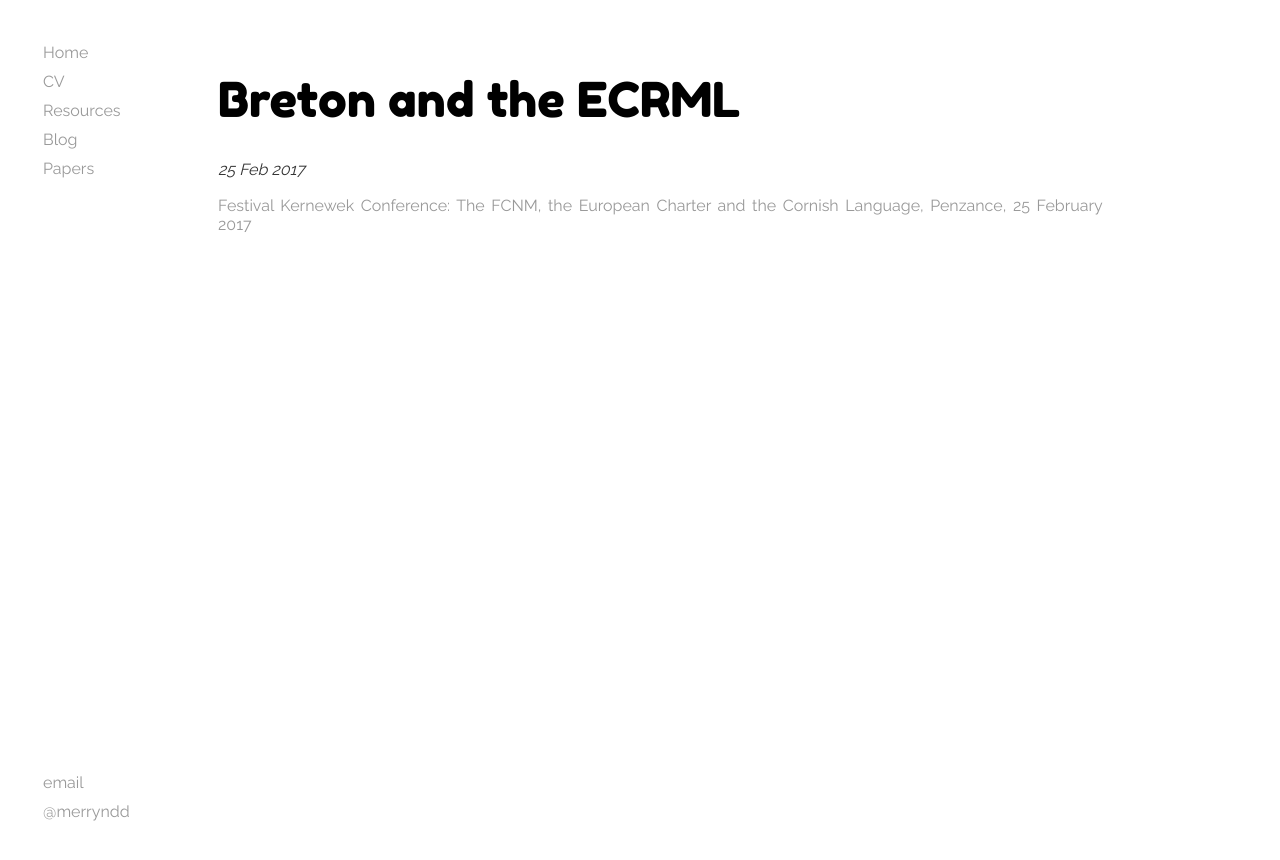
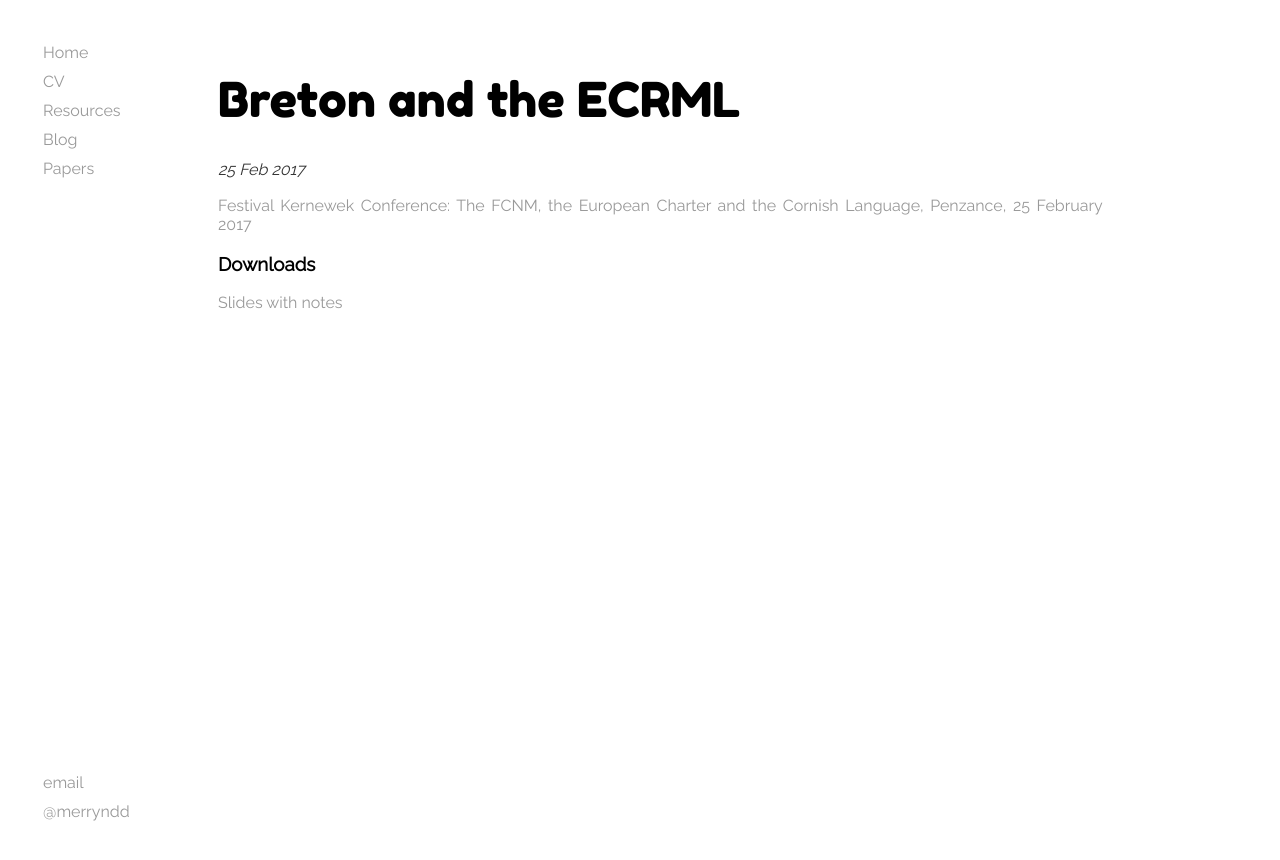
Before and after one commit to merryndd/merryndd.github.io, a Jekyll site: the page built from _posts/2017-02-25-ecrml.html, in a window 1280 px wide. Shown: the top 860 px of the page. Built offline with Jekyll 4.4.1, drawn with Linux system fonts in a browser that asks for light colours.

Commit message:
Update 2017-02-25-ecrml.html

```diff
--- a/_posts/2017-02-25-ecrml.html
+++ b/_posts/2017-02-25-ecrml.html
@@ -5,3 +5,6 @@ date: 2017-02-25
 categories: [papers]
 ---
 <p><a href="http://www.cornishquest.org/festival-programme.html">Festival Kernewek Conference: The FCNM, the European Charter and the Cornish Language, Penzance, 25 February 2017</a></p>
+
+<h3>Downloads</h3>
+<p><a href="http://merryndd.github.io/papers/media/ecrml-slides.pdf">Slides with notes</a></p>
```
